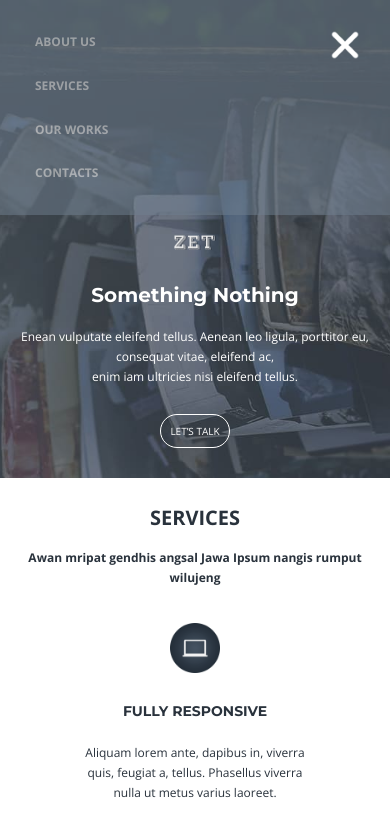
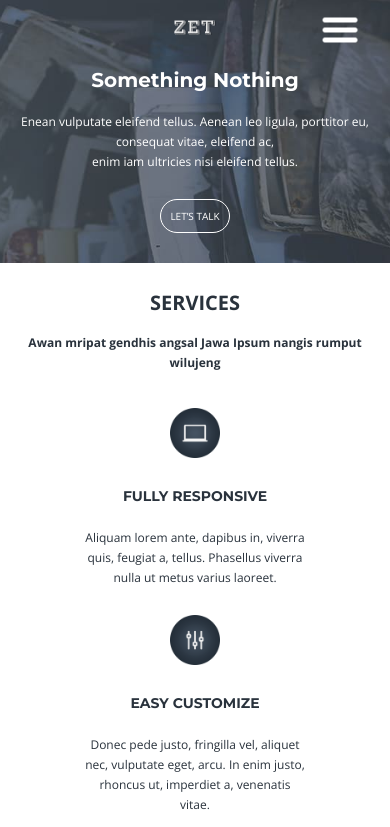
Before and after one commit to anastasiaelagina/Portfolio, a plain HTML site: page zet/zet.html in a window 390 px wide. Shown: the top 827 px of the page. Drawn offline with nearby package versions, Linux system fonts and the light colour scheme.

Commit message:
Update zet.html

```diff
--- a/zet/zet.html
+++ b/zet/zet.html
@@ -15,8 +15,8 @@
 <body>
 	<header>
 		<div class="header__wrapper">
-			<button class="navigation__mobile-button  navigation__mobile-button--opened" type="button"></button>
-			<nav class="navigation__mobile navigation__mobile--opened">
+			<button class="navigation__mobile-button  navigation__mobile-button--closed" type="button"></button>
+			<nav class="navigation__mobile navigation__mobile--closed">
 				<ul class="navigation__list-mobile">
 					<li class="navigation__item">
 						<a class="navigation__item--link" href="#">
```
